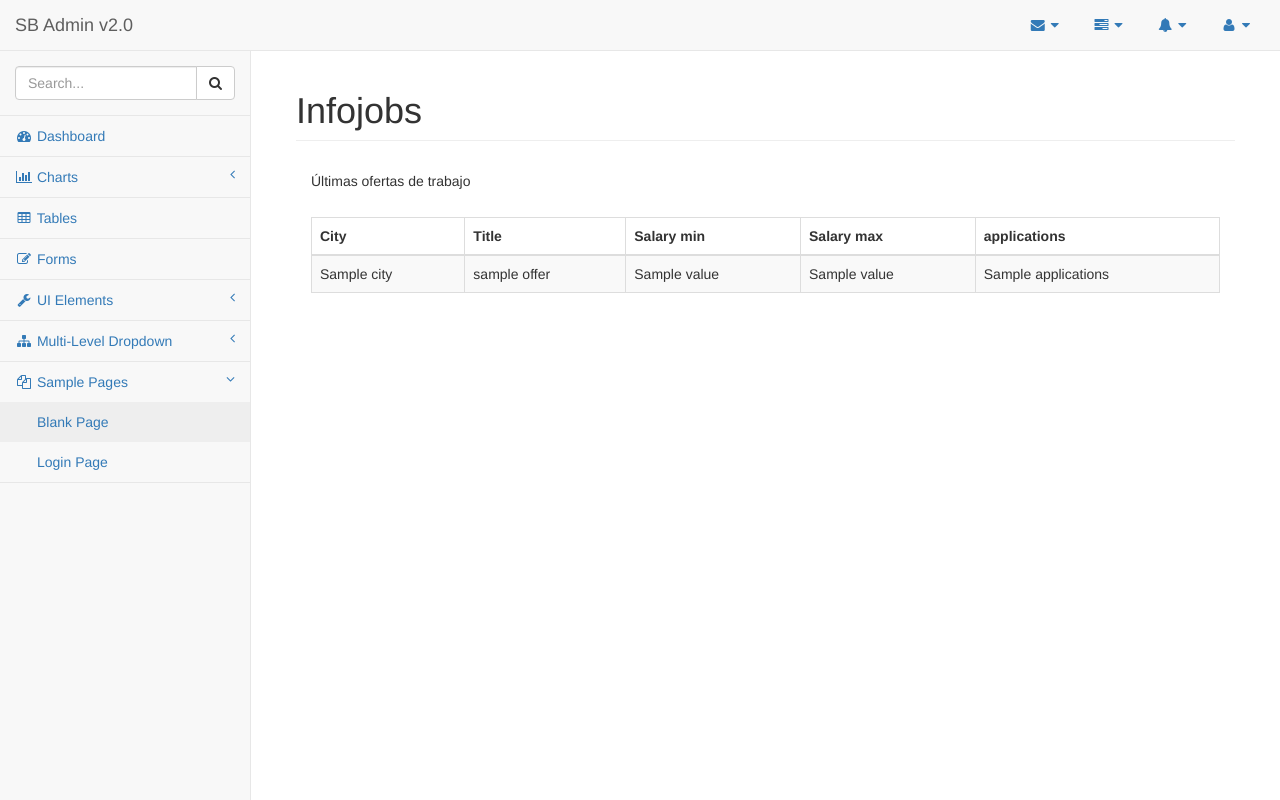
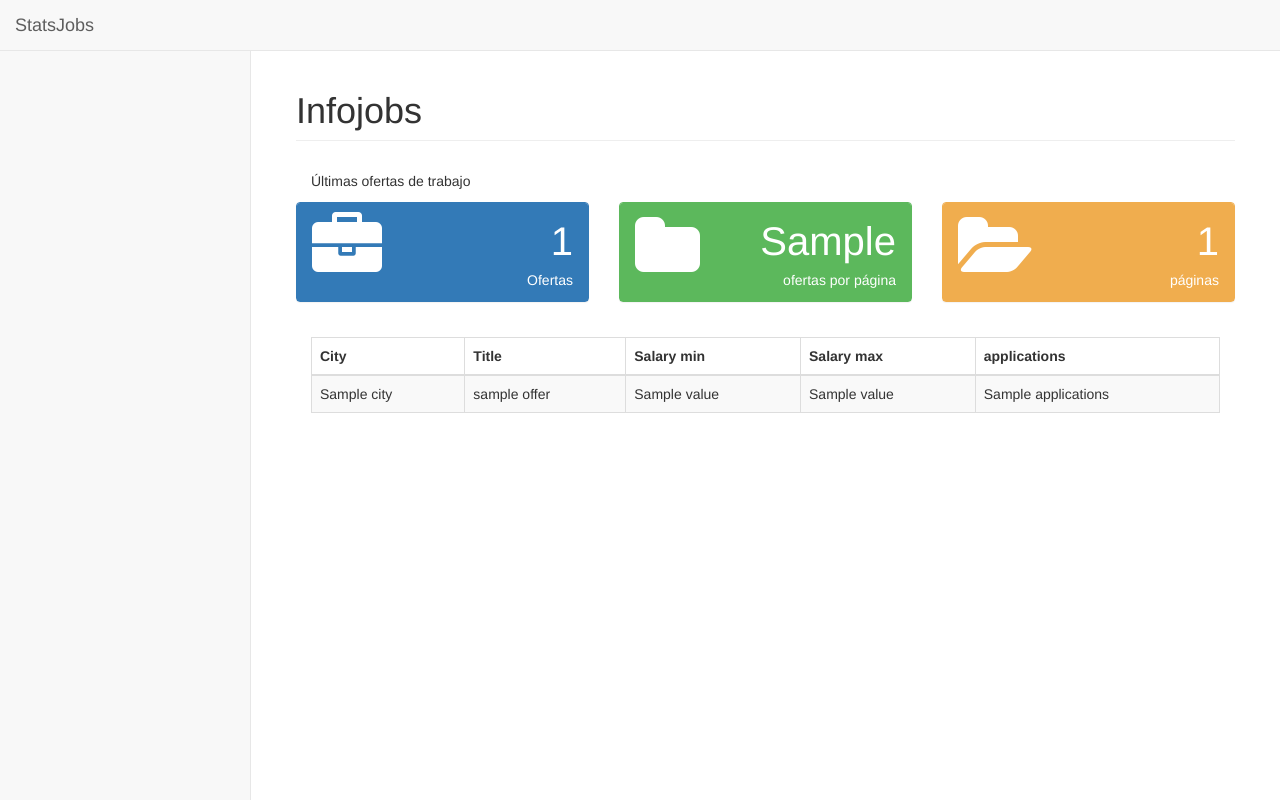
Before and after one commit to davidlacarta/jobstats, a Django app: page / in a window 1280 px wide. Run offline with Django 3.2, Linux system fonts and the light colour scheme; a database or web service that is not in the repository returns one stand-in record (values such as "Sample title"); data that the repository does not hold is empty; some libraries are stand-ins or nearby versions.

Commit message:
update index

```diff
--- a/dashboard/templates/dashboard/index.html
+++ b/dashboard/templates/dashboard/index.html
@@ -1,10 +1,70 @@
 {% extends "pages/blank.html" %}
+{% block title %}
+<a class="navbar-brand" href="index.html">StatsJobs</a>
+{% endblock %}
+
+{% block navbar-sidebar %}
+{% endblock %}
+
+{% block navbar-top %}
+{% endblock %}
+
 {% block content %}
 <h1 class="page-header">Infojobs</h1>
 
 <div class="panel-heading">
     Últimas ofertas de trabajo
 </div>
+
+<div class="row">
+    <div class="col-lg-4 col-md-6">
+        <div class="panel panel-primary">
+            <div class="panel-heading">
+                <div class="row">
+                    <div class="col-xs-3">
+                        <i class="fa fa-briefcase fa-5x"></i>
+                    </div>
+                    <div class="col-xs-9 text-right">
+                        <div class="huge">{{ response.totalResults }}</div>
+                        <div>Ofertas</div>
+                    </div>
+                </div>
+            </div>
+        </div>
+    </div>
+    <div class="col-lg-4 col-md-6">
+        <div class="panel panel-green">
+            <div class="panel-heading">
+                <div class="row">
+                    <div class="col-xs-3">
+                        <i class="fa fa-folder fa-5x"></i>
+                    </div>
+                    <div class="col-xs-9 text-right">
+                        <div class="huge">{{ response.currentResults }}</div>
+                        <div>ofertas por página</div>
+                    </div>
+                </div>
+            </div>
+        </div>
+    </div>
+    <div class="col-lg-4 col-md-6">
+        <div class="panel panel-yellow">
+            <div class="panel-heading">
+                <div class="row">
+                    <div class="col-xs-3">
+                        <i class="fa fa-folder-open fa-5x"></i>
+                    </div>
+                    <div class="col-xs-9 text-right">
+                        <div class="huge">{{ response.totalPages }}</div>
+                        <div>páginas</div>
+                    </div>
+                </div>
+            </div>
+        </div>
+    </div>
+</div>
+<!-- /.row -->
+
 <!-- /.panel-heading -->
 <div class="panel-body">
     <div class="dataTable_wrapper">
--- a/dashboard/templates/dashboard/pages/blank.html
+++ b/dashboard/templates/dashboard/pages/blank.html
@@ -46,10 +46,13 @@
                     <span class="icon-bar"></span>
                     <span class="icon-bar"></span>
                 </button>
+                {% block title %}
                 <a class="navbar-brand" href="index.html">SB Admin v2.0</a>
+                {% endblock %}
             </div>
             <!-- /.navbar-header -->
 
+            {% block navbar-top %}
             <ul class="nav navbar-top-links navbar-right">
                 <li class="dropdown">
                     <a class="dropdown-toggle" data-toggle="dropdown" href="#">
@@ -259,7 +262,9 @@
                 <!-- /.dropdown -->
             </ul>
             <!-- /.navbar-top-links -->
+            {% endblock %}
 
+            {% block navbar-sidebar %}
             <div class="navbar-default sidebar" role="navigation">
                 <div class="sidebar-nav navbar-collapse">
                     <ul class="nav" id="side-menu">
@@ -366,6 +371,7 @@
                 <!-- /.sidebar-collapse -->
             </div>
             <!-- /.navbar-static-side -->
+            {% endblock %}
         </nav>
 
         <!-- Page Content -->
```
